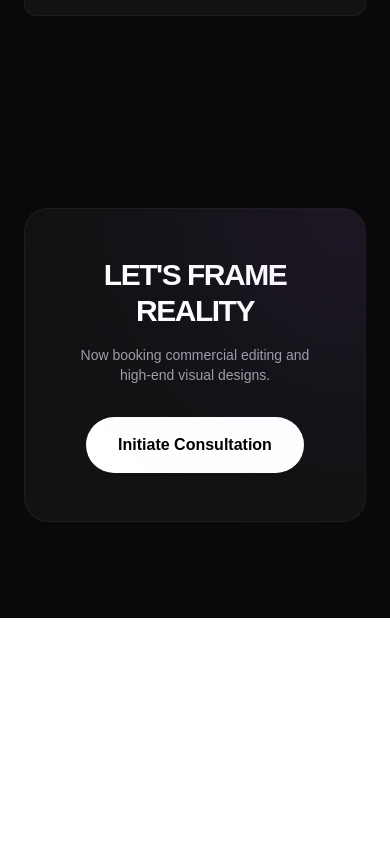
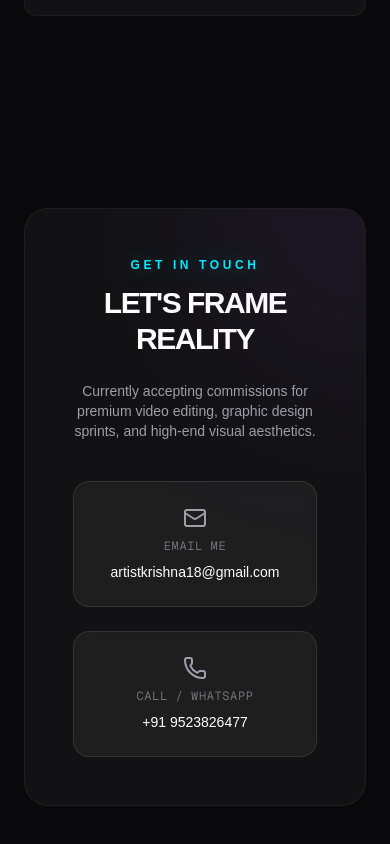
Before and after one commit to kkant2043-cloud/myportfolio, a Next.js app: page / in a window 390 px wide. Shown: the part 6898-7742 px from the top of the page. Before the commit the page ends 7516 px from the top, so only its background shows below. Built offline with nearby package versions, Linux system fonts and the light colour scheme.

Commit message:
added official contact details and updated layout

```diff
--- a/src/app/page.tsx
+++ b/src/app/page.tsx
@@ -3,6 +3,7 @@ import { useEffect } from "react";
 import Lenis from "lenis";
 import CinematicHero from "@/components/CinematicHero";
 import PortfolioGrid from "@/components/PortfolioGrid";
+import { Mail, Phone } from "lucide-react";
 
 export default function Home() {
   useEffect(() => {
@@ -24,17 +25,37 @@ export default function Home() {
       <CinematicHero />
       <PortfolioGrid />
 
-      {/* Contact Footer */}
+      {/* Premium Contact Section */}
       <section id="contact" className="container mx-auto px-6 py-24 max-w-4xl text-center">
         <div className="bg-[#121214] border border-white/5 p-12 md:p-16 rounded-3xl relative overflow-hidden">
           <div className="absolute -top-40 -right-40 w-80 h-80 bg-[#9d4edd]/10 rounded-full blur-[100px]" />
-          <h2 className="text-3xl md:text-6xl font-bold tracking-tighter uppercase mb-4 text-white">Let's Frame Reality</h2>
-          <p className="text-zinc-400 text-sm md:text-base max-w-lg mx-auto mb-8">
-            Now booking commercial editing and high-end visual designs.
+
+          <span className="text-[#00f0ff] tracking-[0.3em] uppercase text-xs font-semibold mb-3 block [text-shadow:0_0_20px_rgba(0,240,255,0.4)]">
+            GET IN TOUCH
+          </span>
+          <h2 className="text-3xl md:text-6xl font-bold tracking-tighter uppercase mb-6 text-white">Let's Frame Reality</h2>
+          <p className="text-zinc-400 text-sm md:text-base max-w-lg mx-auto mb-10">
+            Currently accepting commissions for premium video editing, graphic design sprints, and high-end visual aesthetics.
           </p>
-          <a href="mailto:krishna@studio.com" className="inline-block bg-white text-black font-semibold px-8 py-4 rounded-full hover:bg-[#00f0ff] transition-all">
-            Initiate Consultation
-          </a>
+
+          {/* Interactive Contact Cards */}
+          <div className="flex flex-col sm:flex-row justify-center items-center gap-6 max-w-xl mx-auto relative z-10">
+
+            {/* Email Card */}
+            <a href="mailto:artistkrishna18@gmail.com" className="w-full sm:w-1/2 bg-white/5 border border-white/10 hover:border-[#00f0ff]/40 p-6 rounded-2xl flex flex-col items-center gap-2 group transition-all duration-300 backdrop-blur-sm">
+              <Mail className="w-6 h-6 text-zinc-400 group-hover:text-[#00f0ff] transition-colors" />
+              <span className="text-xs text-zinc-500 uppercase tracking-wider font-mono">Email Me</span>
+              <span className="text-sm font-medium text-white break-all">artistkrishna18@gmail.com</span>
+            </a>
+
+            {/* Call/WhatsApp Card */}
+            <a href="https://wa.me/919523826477" target="_blank" rel="noopener noreferrer" className="w-full sm:w-1/2 bg-white/5 border border-white/10 hover:border-[#00f0ff]/40 p-6 rounded-2xl flex flex-col items-center gap-2 group transition-all duration-300 backdrop-blur-sm">
+              <Phone className="w-6 h-6 text-zinc-400 group-hover:text-[#00f0ff] transition-colors" />
+              <span className="text-xs text-zinc-500 uppercase tracking-wider font-mono">Call / WhatsApp</span>
+              <span className="text-sm font-medium text-white">+91 9523826477</span>
+            </a>
+
+          </div>
         </div>
       </section>
     </main>
```
